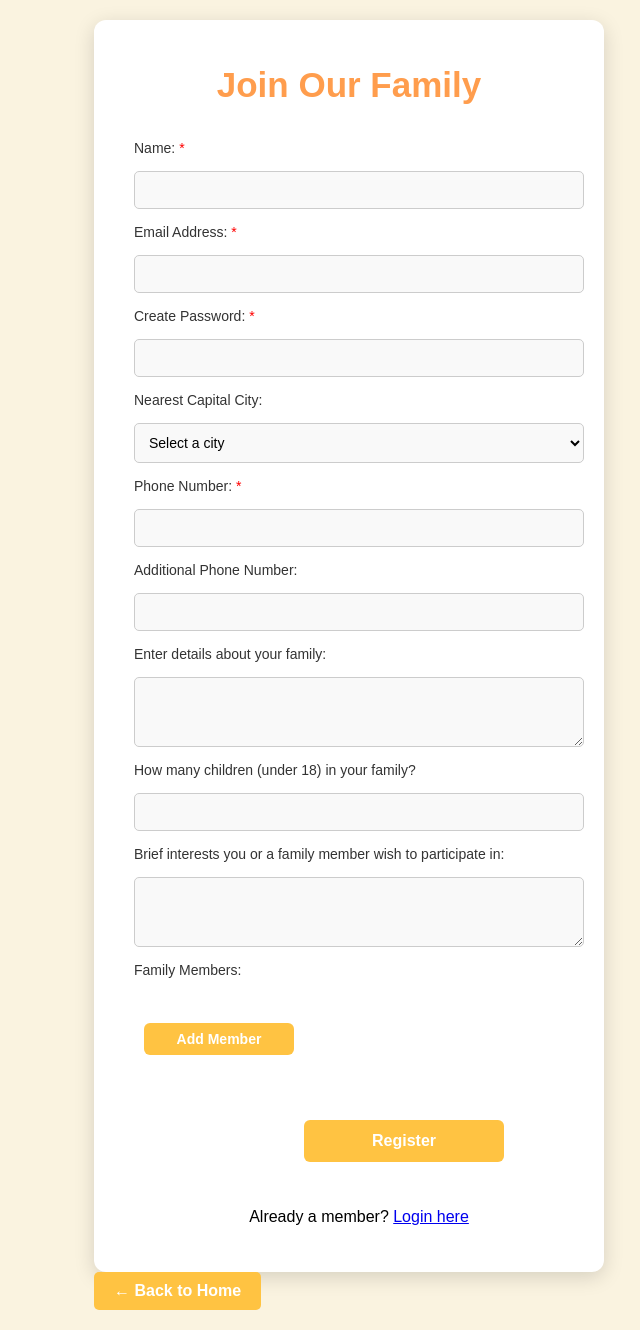
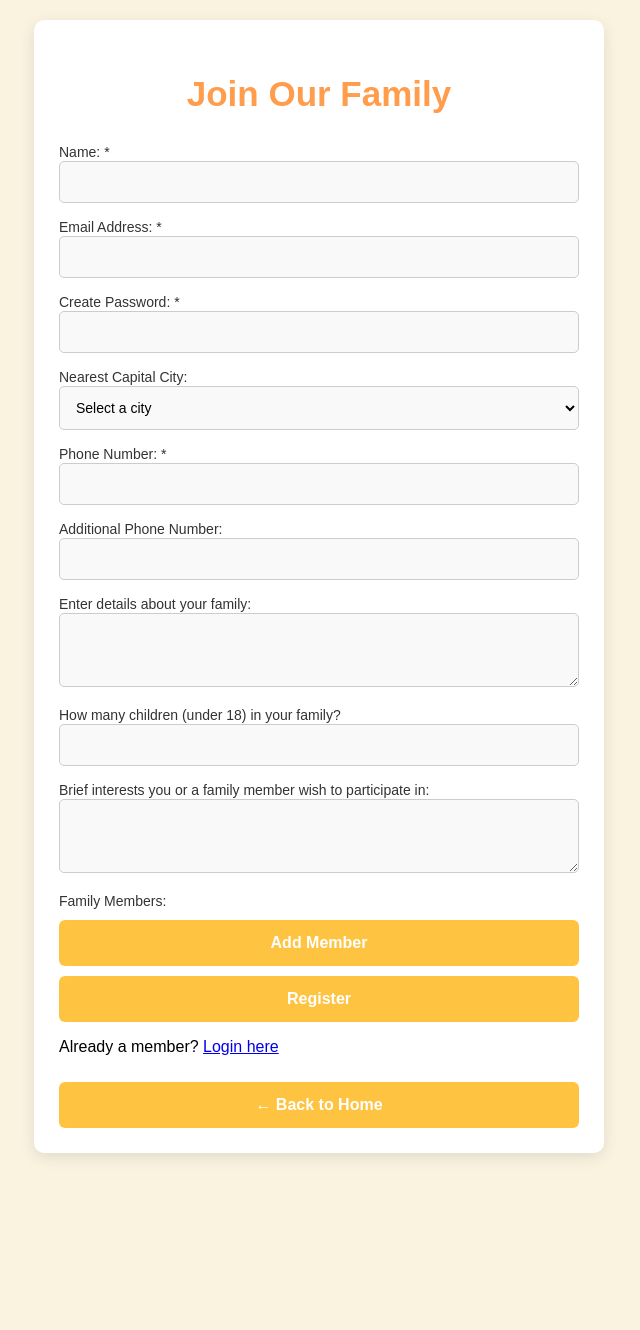
Before and after one commit to RakshithaBhakta063/KKA_WEBSITE, a Flask app: page /register in a window 1280 px wide. Shown: the whole page, without its empty margins (321-961 px from the left). After the commit the page ends 1157 px from the top, so only its background shows below. Run offline with Flask 3, Linux system fonts and the light colour scheme.

Commit message:
Resolved merge conflicts

```diff
--- /dev/null
+++ b/static/css/registration.css
@@ -0,0 +1,77 @@
+/* General Styles */
+body {
+    font-family: 'Poppins', sans-serif;
+    background-color: #faf3e0;
+    margin: 0;
+    padding: 20px;
+    display: flex;
+    justify-content: center;
+    align-items: center;
+    min-height: 100vh;
+}
+
+
+/* Registration Container */
+.form-container {
+    max-width: 520px; /* Increased width */
+    width: 100%;
+    background: #fff;
+    padding: 25px; /* Equal padding from all sides */
+    border-radius: 10px;
+    box-shadow: 0 4px 15px rgba(0, 0, 0, 0.1);
+}
+
+/* Headings */
+h2 {
+    text-align: center;
+    color: #ff9d4d;
+    font-size: 35px;
+    font-weight: bold;
+}
+
+/* Form Styles */
+label {
+    font-weight: 500;
+    color: #333;
+    font-size: 14px;
+}
+
+input, select, textarea {
+    width: 100%;
+    padding: 12px;
+    border: 1px solid #ccc;
+    border-radius: 5px;
+    box-sizing: border-box;
+    font-size: 14px;
+    background: #f9f9f9;
+    margin-bottom: 15px; /* Increased space after each input, select, and textarea */
+}
+
+
+/* Buttons */
+button {
+    background-color: #ffc342;
+    color: white;
+    padding: 14px; /* Slightly increased padding */
+    border: none;
+    cursor: pointer;
+    width: 100%;
+    border-radius: 6px;
+    font-size: 16px;
+    font-weight: bold;
+    transition: background 0.3s;
+    margin-top: 10px; /* Increased space between buttons */
+}
+
+button:hover {
+    background-color: #ff9d4d;
+}
+
+/* Responsive */
+@media (max-width: 600px) {
+    .form-container {
+        width: 90%; /* Adjust width to maintain equal margins */
+        padding: 20px; /* Keeping equal padding */
+        margin: auto; /* Centers the form-container */
+    }
+}
--- a/templates/JoinFamReg.html
+++ b/templates/JoinFamReg.html
@@ -4,7 +4,7 @@
     <meta charset="UTF-8">
     <meta name="viewport" content="width=device-width, initial-scale=1.0">
     <title>Register</title>
-    <link rel="stylesheet" href="{{ url_for('static', filename='css/styles.css') }}">
+    <link rel="stylesheet" href="{{ url_for('static', filename='css/registration.css') }}">
 </head>
 <body>
 
@@ -63,13 +63,16 @@
                 <p>Already a member? <a href="{{ url_for('login') }}">Login here</a></p>
 
             </form>
+            <div class="back-home">
+                <a href="{{ url_for('home') }}">
+                    <button type="button">← Back to Home</button>
+                </a>
+            </div>
         </div>
 
+
         <!-- Footer with Back to Home Button -->
-        <div class="footer">
-            <a href="{{ url_for('home') }}" class="btn">← Back to Home</a>
-        </div>
-    </div>
+        <!-- Back to Home button BELOW the form -->
 
     <script src="{{ url_for('static', filename='scripts/script.js') }}"></script>
 
--- a/templates/aboutus.html
+++ b/templates/aboutus.html
@@ -20,7 +20,7 @@
     <custom-navbar
         data-home="{{ url_for('home') }}"
         data-about="{{ url_for('aboutus') }}"
-        data-news="{{ url_for('index') }}"
+        data-news="{{ url_for('news') }}"
         data-past-events="{{ url_for('past_events') }}"
         data-upcoming-events="{{ url_for('upcoming_events') }}"
         data-gallery="{{ url_for('gallery') }}"
--- a/templates/contact.html
+++ b/templates/contact.html
@@ -20,7 +20,7 @@
     <custom-navbar
         data-home="{{ url_for('home') }}"
         data-about="{{ url_for('aboutus') }}"
-        data-news="{{ url_for('index') }}"
+        data-news="{{ url_for('news') }}"
         data-past-events="{{ url_for('past_events') }}"
         data-upcoming-events="{{ url_for('upcoming_events') }}"
         data-gallery="{{ url_for('gallery') }}"
--- a/templates/gallery.html
+++ b/templates/gallery.html
@@ -20,7 +20,7 @@
     <custom-navbar
         data-home="{{ url_for('home') }}"
         data-about="{{ url_for('aboutus') }}"
-        data-news="{{ url_for('index') }}"
+        data-news="{{ url_for('news') }}"
         data-past-events="{{ url_for('past_events') }}"
         data-upcoming-events="{{ url_for('upcoming_events') }}"
         data-gallery="{{ url_for('gallery') }}"
--- a/templates/login.html
+++ b/templates/login.html
@@ -4,10 +4,10 @@
     <meta charset="UTF-8">
     <meta name="viewport" content="width=device-width, initial-scale=1.0">
     <title>Login</title>
-    <link rel="stylesheet" href="{{ url_for('static', filename='css/styles.css') }}">
+    <link rel="stylesheet" href="{{ url_for('static', filename='css/login.css') }}">
 </head>
 <body>
-
+    <div class="wrapper">
     <div class="login-container">
         <div class="text-box">
             <h2>Login</h2>
--- a/templates/news.html
+++ b/templates/news.html
@@ -20,7 +20,7 @@
     <custom-navbar
         data-home="{{ url_for('home') }}"
         data-about="{{ url_for('aboutus') }}"
-        data-news="{{ url_for('index') }}"
+        data-news="{{ url_for('news') }}"
         data-past-events="{{ url_for('past_events') }}"
         data-upcoming-events="{{ url_for('upcoming_events') }}"
         data-gallery="{{ url_for('gallery') }}"
```
Also changed, not shown: static/css/login.css (added, +77 -0 lines).
